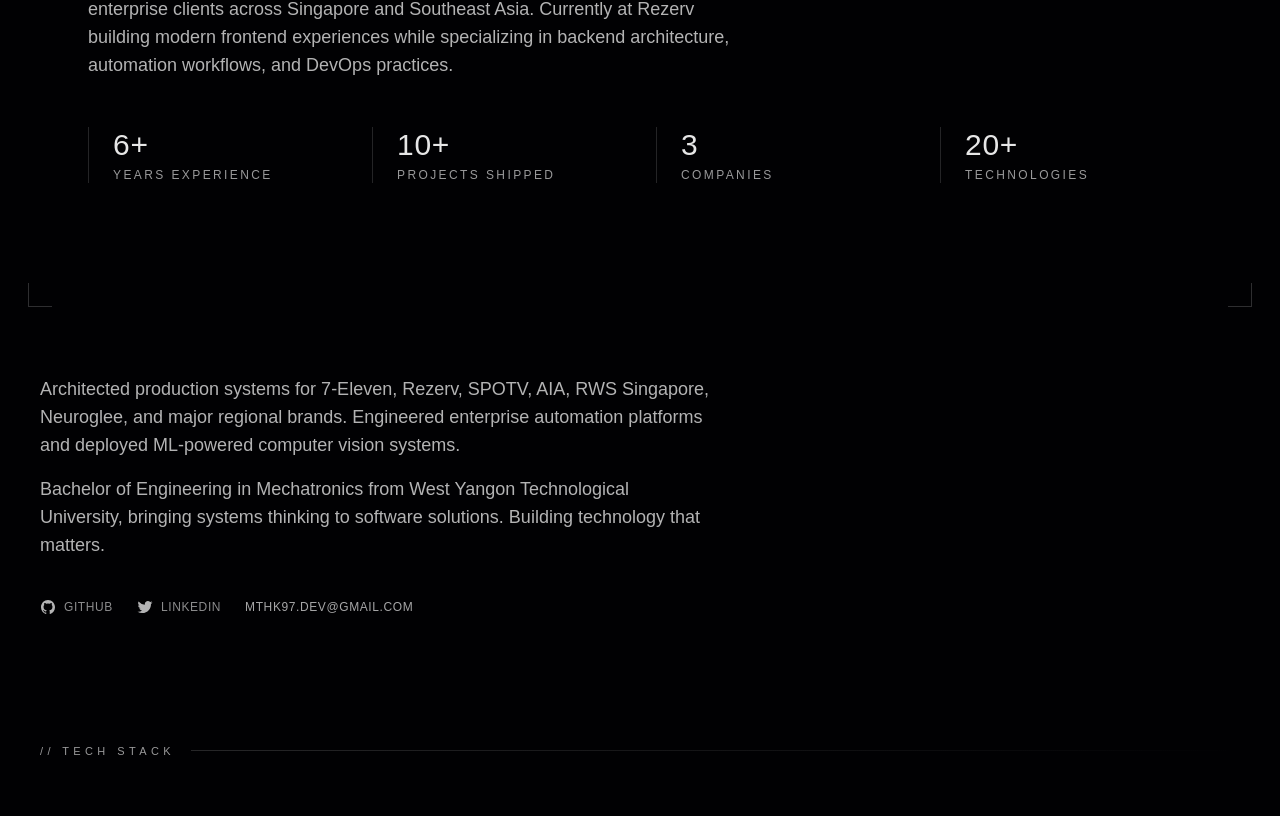
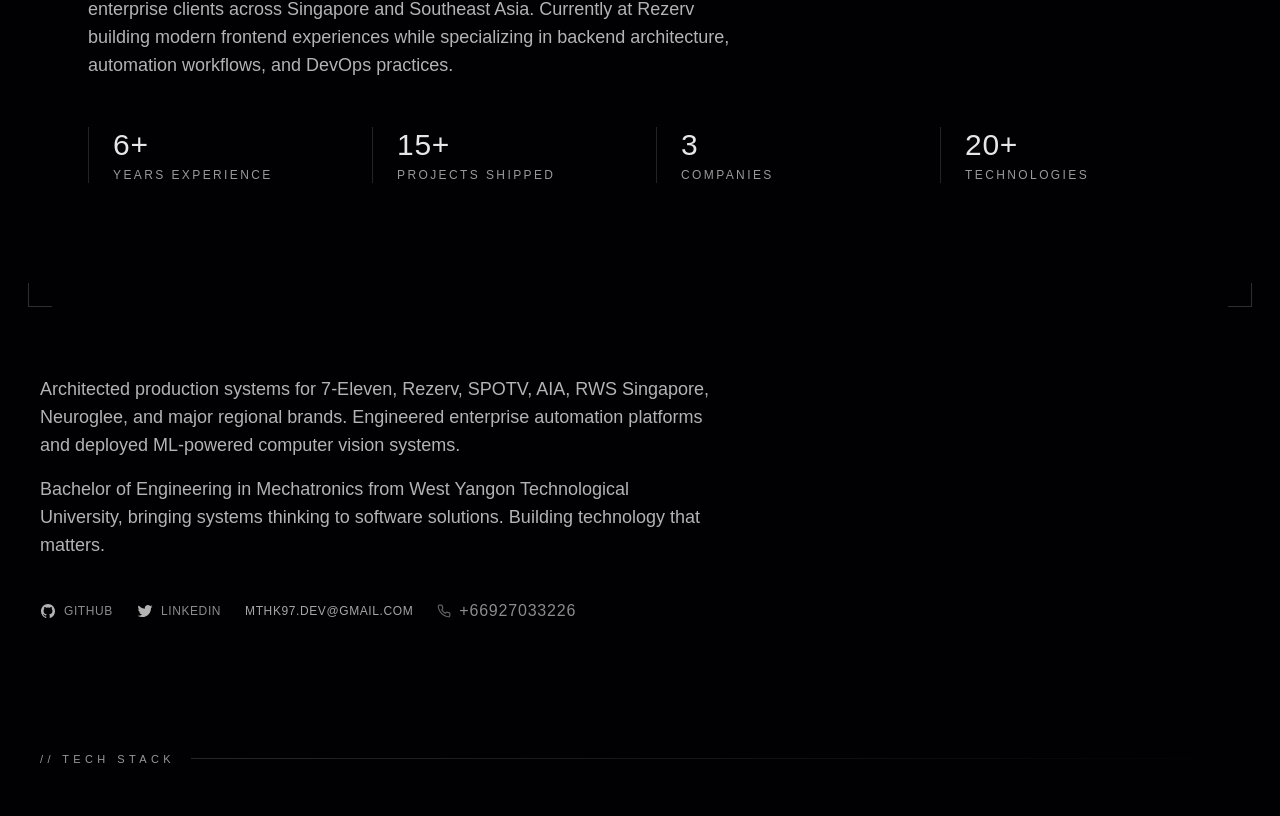
Before and after one commit to myothiha97/portfolio-v3, a React (Vite) app: page / in a window 1280 px wide. Shown: the part 1234-2050 px from the top of the page. Built offline with nearby package versions, Linux system fonts and the light colour scheme; a web font is replaced by a local one.

Commit message:
fix: ssr issues for gsap

```diff
--- a/src/sections/About.tsx
+++ b/src/sections/About.tsx
@@ -10,7 +10,7 @@ if (typeof window !== 'undefined') {
 
 const stats = [
   { value: '6+', label: 'Years Experience' },
-  { value: '10+', label: 'Projects Shipped' },
+  { value: '15+', label: 'Projects Shipped' },
   { value: '3', label: 'Companies' },
   { value: '20+', label: 'Technologies' },
 ];
@@ -120,7 +120,7 @@ const About = () => {
           <h2 className="about-reveal text-white/95 text-3xl sm:text-5xl font-light leading-tight tracking-wide mb-8">
             Software Engineer
             <br />
-            <span className="text-white/65">full stack · backend · DevOps · automation</span>
+            <span className="text-white/65">Full stack · Backend · DevOps · Automation</span>
           </h2>
 
           <div className="about-reveal max-w-2xl mb-12">
@@ -177,6 +177,22 @@ const About = () => {
             className="inline-flex items-center gap-2 text-white/55 hover:text-white/80 transition-colors">
             <span className="text-xs tracking-wider uppercase font-light text-white/65">mthk97.dev@gmail.com</span>
           </a>
+          <div className="inline-flex cursor-auto items-center gap-2 text-white/55 hover:text-white/80 transition-colors">
+            <svg
+              xmlns="http://www.w3.org/2000/svg"
+              width="14"
+              height="14"
+              viewBox="0 0 24 24"
+              fill="none"
+              stroke="currentColor"
+              strokeWidth="2"
+              strokeLinecap="round"
+              strokeLinejoin="round"
+              className="opacity-70">
+              <path d="M22 16.92v3a2 2 0 0 1-2.18 2 19.79 19.79 0 0 1-8.63-3.07 19.5 19.5 0 0 1-6-6 19.79 19.79 0 0 1-3.07-8.67A2 2 0 0 1 4.11 2h3a2 2 0 0 1 2 1.72 12.84 12.84 0 0 0 .7 2.81 2 2 0 0 1-.45 2.11L8.09 9.91a16 16 0 0 0 6 6l1.27-1.27a2 2 0 0 1 2.11-.45 12.84 12.84 0 0 0 2.81.7A2 2 0 0 1 22 16.92z" />
+            </svg>
+            <span className="text-base tracking-wider uppercase font-light">+66927033226</span>
+          </div>
         </div>
       </div>
 
@@ -224,12 +240,10 @@ const About = () => {
           <p className="text-white/40 text-xs tracking-[0.2em] uppercase font-light mb-1">
             Bachelor of Engineering — Mechatronics, Robotics &amp; Automation
           </p>
-          <p className="text-white/40 text-xs tracking-[0.2em] uppercase font-light mb-4">
-            2014 - 2020 · Grade: A
-          </p>
+          <p className="text-white/40 text-xs tracking-[0.2em] uppercase font-light mb-4">2014 - 2020 · Grade: A</p>
           <p className="text-white/65 text-sm font-light leading-relaxed">
-            Multidisciplinary engineering combining electronics, mechanical systems, and computer science —
-            providing a systems-level perspective on software architecture and infrastructure design.
+            Multidisciplinary engineering combining electronics, mechanical systems, and computer science — providing a
+            systems-level perspective on software architecture and infrastructure design.
           </p>
         </div>
       </div>
--- a/vite.config.js
+++ b/vite.config.js
@@ -18,4 +18,11 @@ export default defineConfig({
       },
     ],
   },
+  ssr: {
+    // GSAP uses ESM imports internally but Node.js loads it as CJS,
+    // causing "Cannot use import statement outside a module".
+    // noExternal tells Vite to bundle these into the SSR output
+    // so they go through Vite's ESM transform pipeline.
+    noExternal: ['gsap', '@gsap/react'],
+  },
 })
```
